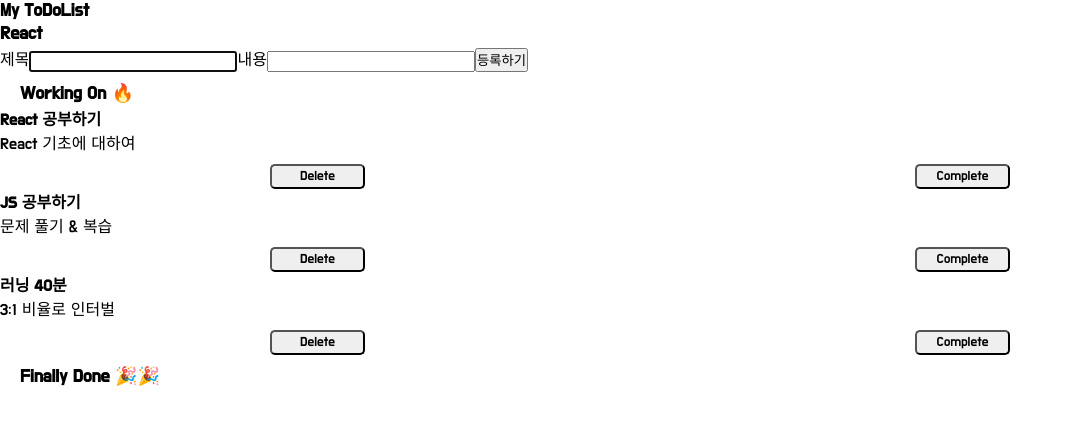
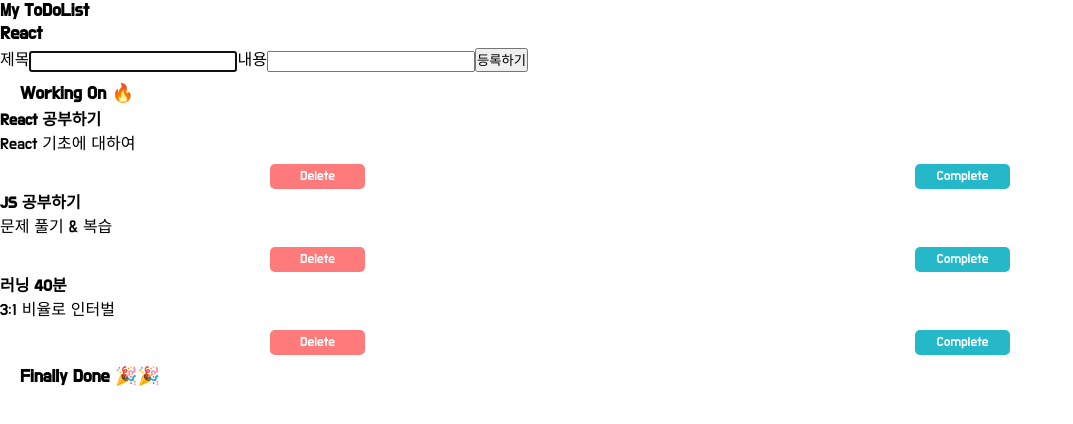
Before and after one commit to wooriki/TypeScript-To-do-list-LV.1, a React (Create React App) app: page / in a window 1280 px wide. Shown: the top 424 px of the page, without its empty margins (0-1073 px from the left). Built offline with nearby package versions, Linux system fonts and the light colour scheme.

Commit message:
Update Tabs.tsx

```diff
--- a/src/components/Tabs.tsx
+++ b/src/components/Tabs.tsx
@@ -14,11 +14,17 @@ const Tabs: React.FC<TabsProps> = ({ tab, deleteTab, toggleTab }) => {
             <span>{tab.detail}</span>
 
             <div className="btns">
-                <button onClick={() => deleteTab(tab.id)}>Delete</button>
+                <button className="red" onClick={() => deleteTab(tab.id)}>
+                    Delete
+                </button>
                 {tab.isDone ? (
-                    <button onClick={() => toggleTab(tab.id)}>Cancle</button>
+                    <button className="blue" onClick={() => toggleTab(tab.id)}>
+                        Cancle
+                    </button>
                 ) : (
-                    <button onClick={() => toggleTab(tab.id)}>Complete</button>
+                    <button className="blue" onClick={() => toggleTab(tab.id)}>
+                        Complete
+                    </button>
                 )}
             </div>
         </div>
```
